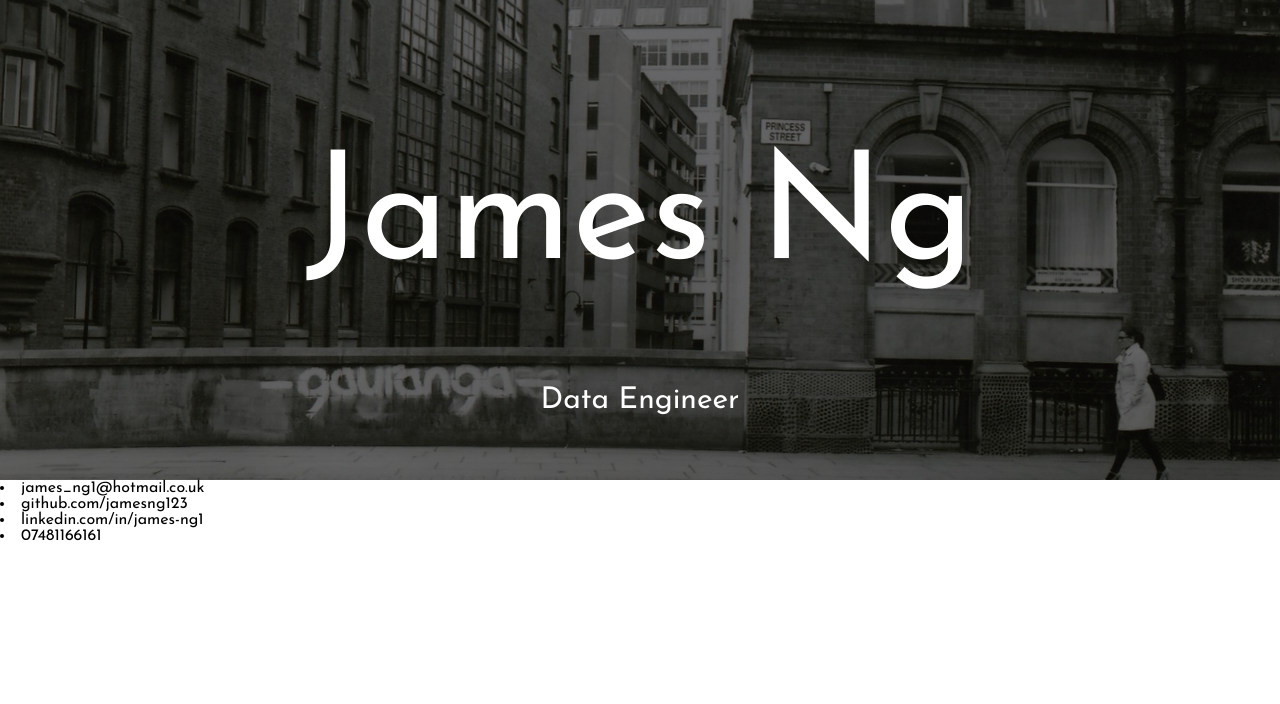
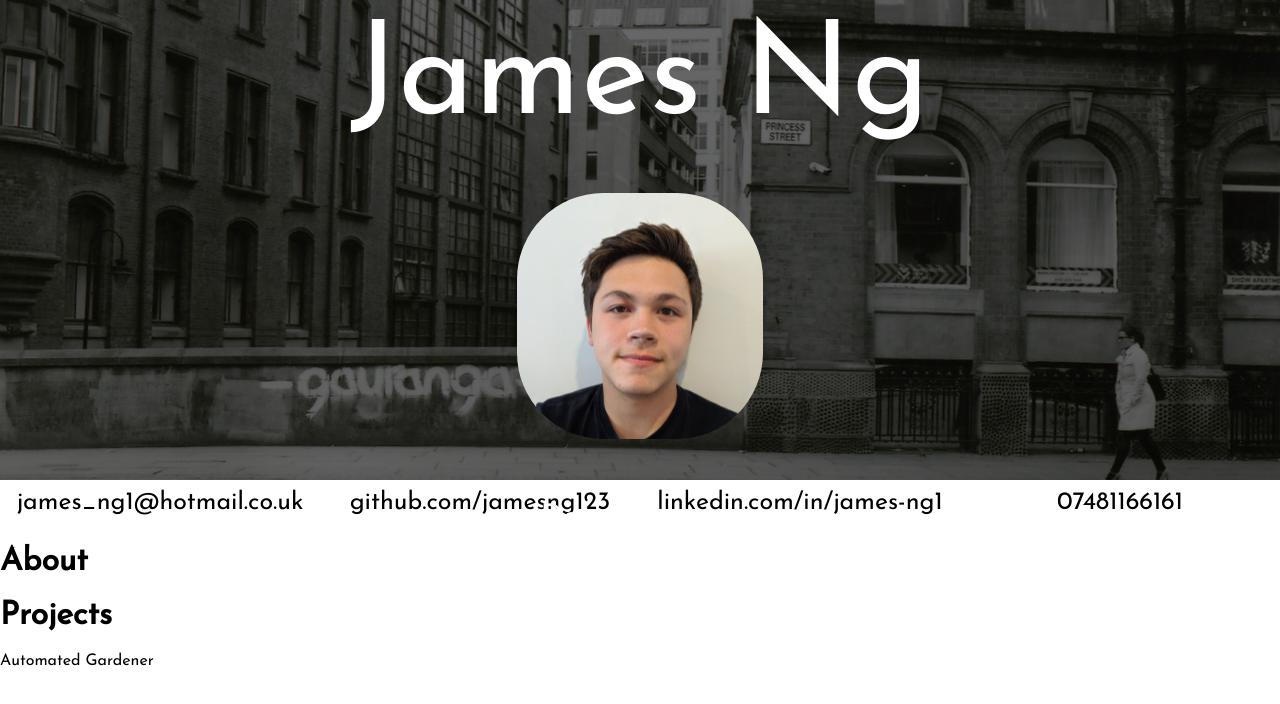
Before and after one commit to jamesng123/website, a plain HTML site: page index.html in a window 1280 px wide. Drawn offline with Linux system fonts and the light colour scheme.

Commit message:
adding different elements

```diff
--- a/css/styles.css
+++ b/css/styles.css
@@ -28,7 +28,7 @@ body{
 }
 
 .hero-image .hero-text h1{
-    font-size: 150px;
+    font-size: 130px;
     font-weight: 500;
 }
 
@@ -52,3 +52,41 @@ body{
     background: #fff;
     color: #000;
 }
+
+.hero-image .portrait {
+    border-radius: 35%;
+    position: relative;
+    top: -40px;
+}
+
+.navbar {
+    width: 100%;
+    overflow: auto;
+  }
+
+  /* Navigation links */
+  .navbar a {
+    float: left;
+    padding-top: 10px;
+    padding-bottom: 10px;
+    color: black;
+    text-decoration: none;
+    font-size: 25px;
+    width: 25%; /* Four equal-width links. If you have two links, use 50%, and 33.33% for three links, etc.. */
+    text-align: center; /* If you want the text to be centered */
+  }
+
+  /* Add a background color on mouse-over */
+  .navbar a:hover {
+    background-color: rgb(147, 147, 147);
+  }
+
+  /* Add responsiveness - on screens less than 500px, make the navigation links appear on top of each other, instead of next to each other */
+  @media screen and (max-width: 500px) {
+    .navbar a {
+      float: none;
+      display: block;
+      width: 100%;
+      text-align: left; /* If you want the text to be left-aligned on small screens */
+    }
+  }
--- a/index.html
+++ b/index.html
@@ -21,16 +21,30 @@
     <div class="hero-image">
         <div class="hero-text">
             <h1 class="title">James Ng</h1>
+            <img class="portrait" src="/images/square_portrait.png" alt="Picture of James Ng">
             <p>Data Engineer</p>
         </div>
     </div>
 
-      <div class="personal-info">
-          <li>james_ng1@hotmail.co.uk</li>
-          <li>github.com/jamesng123</li>
-          <li>linkedin.com/in/james-ng1</li>
-          <li>07481166161</li>
-      </div>
+
+    <div class="navbar">
+      <a href="mailto:james_ng1@hotmail.co.uk">james_ng1@hotmail.co.uk</a>
+      <a href="https://github.com/jamesng123">github.com/jamesng123</a>
+      <a href="https://linkedin.com/in/james-ng1">linkedin.com/in/james-ng1</a>
+      <a>07481166161</a>
+    </div>
+
+
+    <div class="content">
+
+      <h1>About</h1>
+      <h1>Projects</h1>
+      <p>
+        Automated Gardener
+      </p>
+
+    </div>
+
 
 	<!-- <script src="index.js"></script> -->
   </body>
```
Also changed, not shown: images/square_portrait.png (added).
